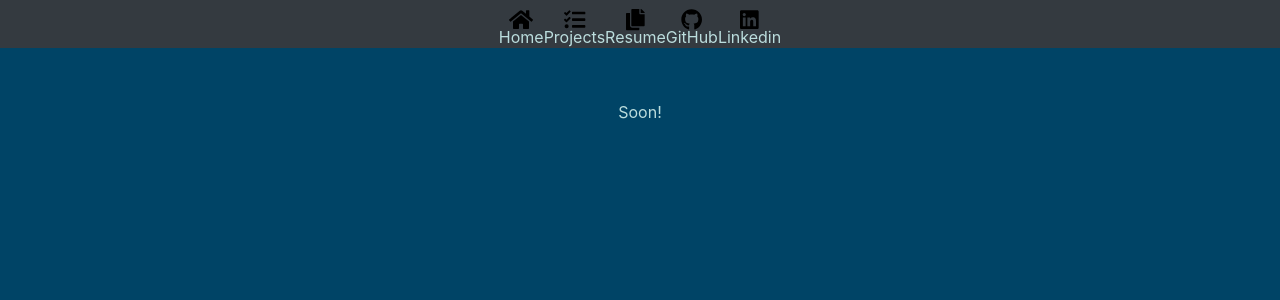
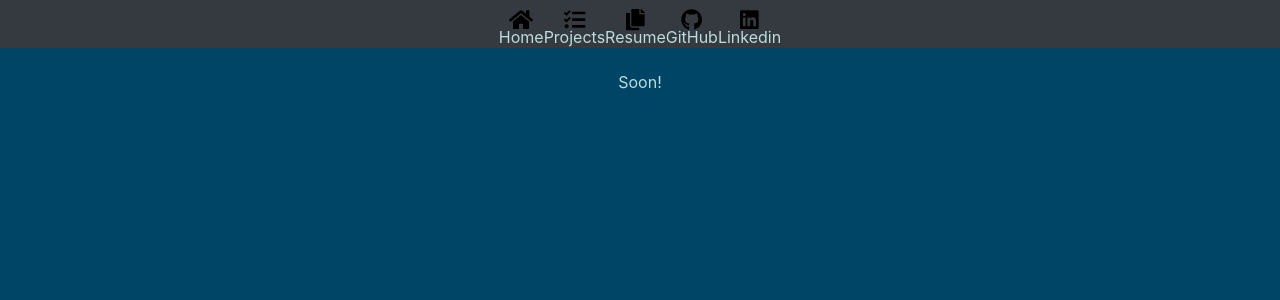
Before and after one commit to grogsy/home, a React (Create React App) app: page /resume in a window 1280 px wide. Shown: the top 300 px of the page. Built offline with nearby package versions, Linux system fonts and the light colour scheme.

Commit message:
minor css changes

```diff
--- a/src/components/Header/styles.css
+++ b/src/components/Header/styles.css
@@ -8,11 +8,6 @@
 .header-text-container {
   position: relative;
   bottom:3px;
-}
-
-.header-items:hover, .header-item:active {
-    background-color: #226699;
-    border-radius: 3px;
 }
 
 @media only screen and (min-width: 768px) {
--- a/src/components/Layout/ImageModal.js
+++ b/src/components/Layout/ImageModal.js
@@ -9,7 +9,7 @@ const Modal = ({ handleClose, show, imgSrc }) => {
   return (
     <div className={showHideClassName} onClick={handleClose}>
       <section className="modal-image-main">
-        <img className="zoom-out" src={imgSrc} />
+        <img className="zoom-out" alt="Project" src={imgSrc} />
       </section>
     </div>
   );
--- a/src/index.css
+++ b/src/index.css
@@ -32,7 +32,7 @@ code {
   flex-direction: column;
   align-items: center;
   position: relative;
-  top: 100px;
+  top: 70px;
 }
 
 
@@ -97,6 +97,7 @@ code {
 
 .navbar {
   display: flex;
+  justify-content: space-around;
   padding-bottom: 0;
 }
 
```
